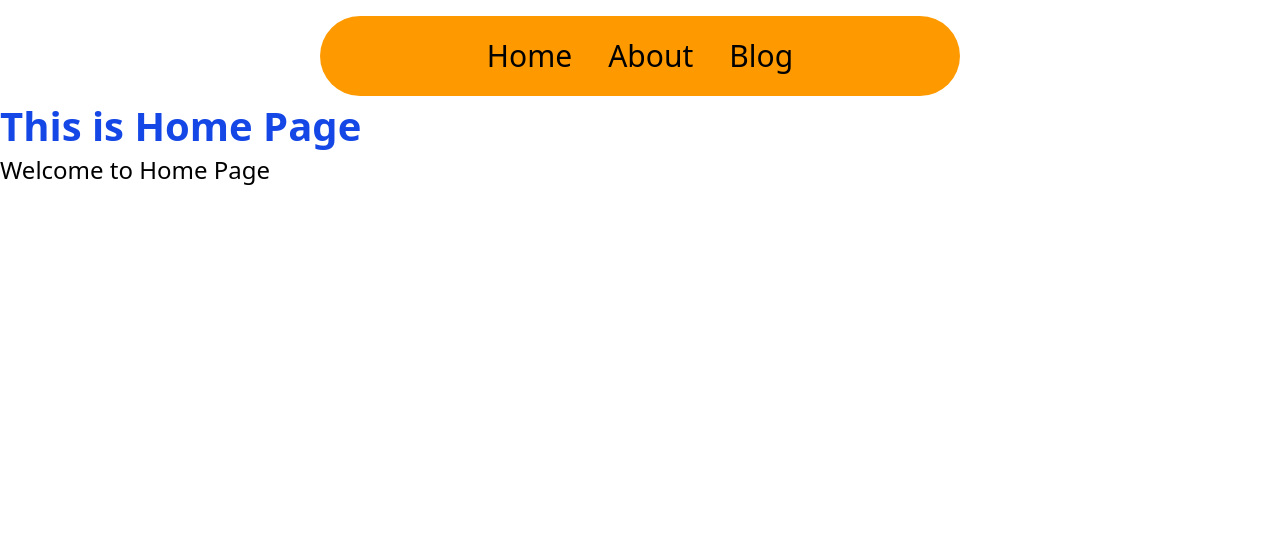
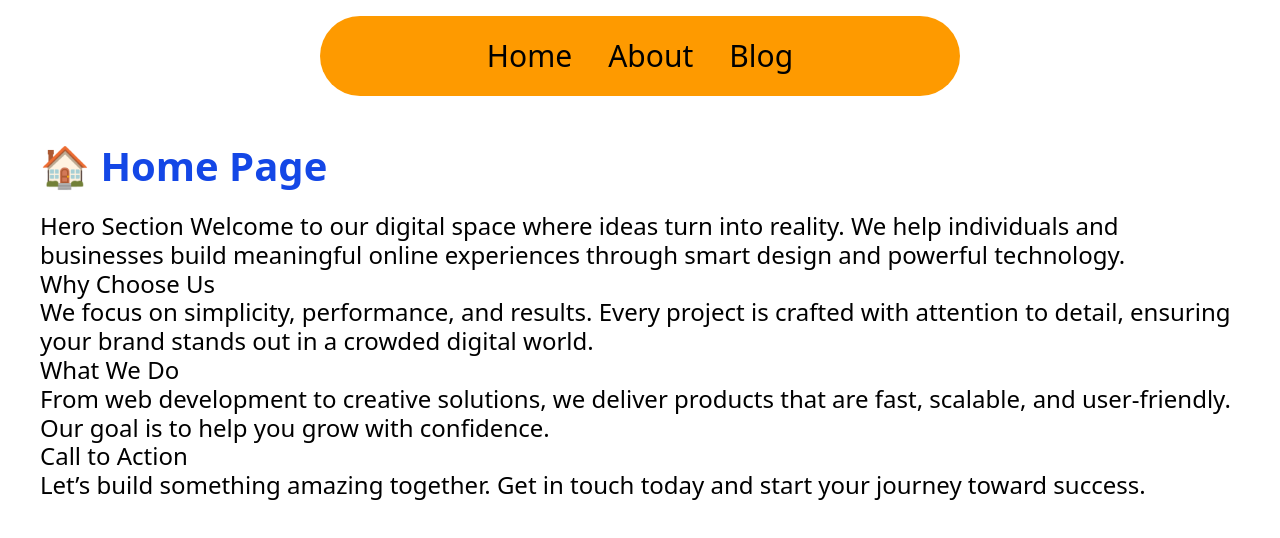
Before and after one commit to Shahid6516/React, a React (Vite) app: page / in a window 1280 px wide. Shown: the top 538 px of the page. Built offline with nearby package versions, Linux system fonts and the light colour scheme.

Commit message:
Remove the old content from the home,blog and about pages and add new content

```diff
--- a/src/Pages/About.jsx
+++ b/src/Pages/About.jsx
@@ -2,10 +2,16 @@ import React from 'react'
 
 const About = () => {
     return (
-        <div>
+        <div className='p-10'>
 
-            <h1 className='text-yellow-800'>This is About Page</h1>
-            <h3 className='text-3xl'>Welcome to About Page</h3>
+            <h1 className='text-yellow-800'>👤 About Page</h1>
+            <h3 className='text-3xl'>
+                We are a passionate team of creators, developers, and problem-solvers who love building things for the web. Our mission is to create digital solutions that are simple, effective, and impactful.
+<br />
+                With a strong focus on quality and innovation, we work closely with our clients to understand their needs and deliver solutions that truly make a difference.
+<br />
+                We believe in continuous learning, transparency, and long-term partnerships. Every project we take on is an opportunity to create something valuable and meaningful.
+            </h3>
 
         </div>
     )
--- a/src/Pages/Blog.jsx
+++ b/src/Pages/Blog.jsx
@@ -2,9 +2,18 @@ import React from 'react'
 
 const Blog = () => {
   return (
-    <div>
-        <h1 className='text-red-600'>This is Blog Page</h1>
-        <h3 className='text-3xl'>Welcome to Blog Page</h3>
+    <div className='p-10'>
+      <h1 className='text-red-600'>📝 Blog Page</h1>
+      <h3 className='text-3xl'>
+        Our Blog
+        Welcome to our blog, where we share insights, ideas, and updates from the world of technology, design, and digital growth.
+<br />
+        Here you’ll find articles on best practices, tutorials, industry trends, and practical tips to help you stay ahead in the digital space.
+<br />
+        Whether you’re a beginner or a professional, our goal is to provide content that is easy to understand, informative, and useful.
+<br />
+        Stay tuned for regular updates and fresh perspectives.
+      </h3>
 
     </div>
   )
--- a/src/Pages/Home.jsx
+++ b/src/Pages/Home.jsx
@@ -3,10 +3,25 @@ import Nav from './Nav'
 
 const Home = () => {
   return (
-    <div>
-        {/* <Nav/> */}
-        <h1 className='text-blue-700'>This is Home Page</h1>
-        <h3 className='text-3xl'>Welcome to Home Page</h3>
+    <div className='p-10'>
+      {/* <Nav/> */}
+      <h1 className='text-blue-700'>🏠 Home Page</h1>
+      <h3 className='text-3xl tracking-lighter mt-4'>Hero Section
+        Welcome to our digital space where ideas turn into reality. We help individuals and businesses build meaningful online experiences through smart design and powerful technology.
+
+        <br/>
+          Why Choose Us
+
+       <br/>
+        We focus on simplicity, performance, and results. Every project is crafted with attention to detail, ensuring your brand stands out in a crowded digital world.
+<br />
+        What We Do
+        <br />
+        From web development to creative solutions, we deliver products that are fast, scalable, and user-friendly. Our goal is to help you grow with confidence.
+<br />
+        Call to Action
+        <br />
+        Let’s build something amazing together. Get in touch today and start your journey toward success.</h3>
     </div>
   )
 }
--- /dev/null
+++ b/src/themeContext.js
@@ -0,0 +1,3 @@
+const { useContext } = require("react");
+
+const themeContext = useContext
```
Also changed, not shown: src/Pages/Nav.jsx (indentation only).
